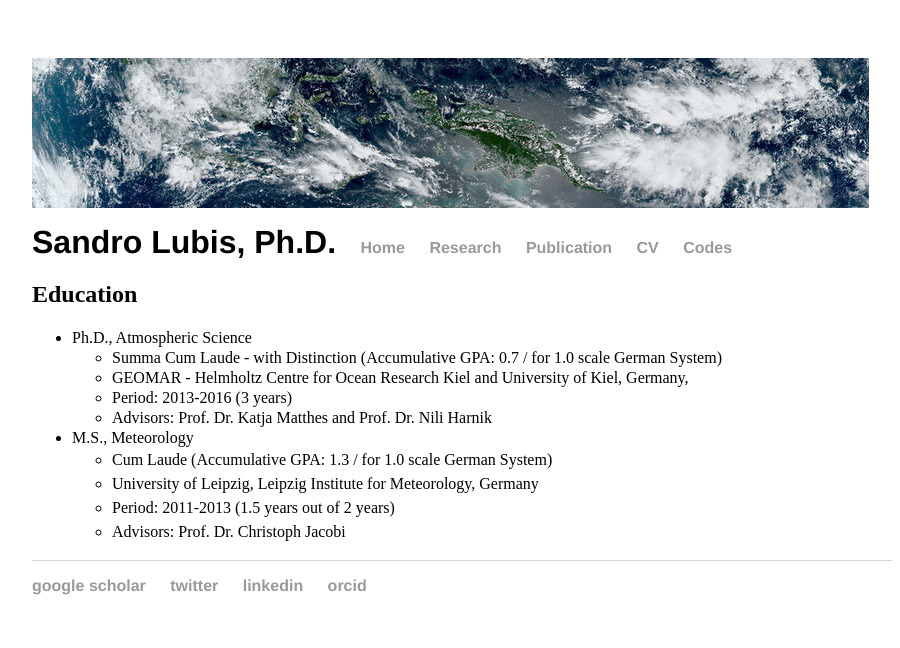
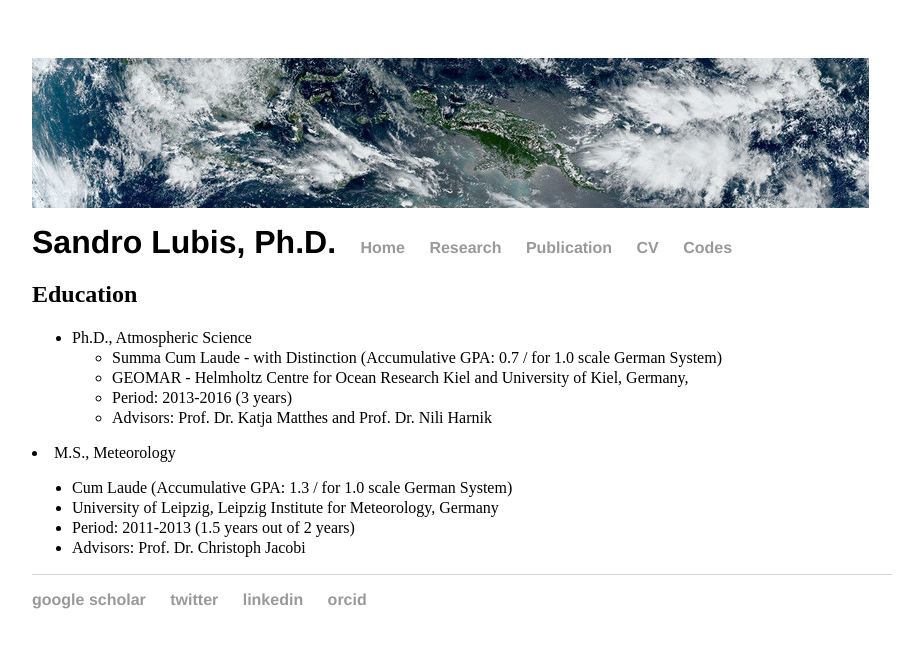
Before and after one commit to sandrolubis/sandrolubis.github.io, a Jekyll site: the page built from cv/index.html, in a window 1280 px wide. Shown: the top 648 px of the page, without its empty margins (276-1176 px from the left). Built offline with Jekyll 4.4.1, drawn with Linux system fonts in a browser that asks for light colours.

Commit message:
Update index.html

```diff
--- a/cv/index.html
+++ b/cv/index.html
@@ -13,8 +13,9 @@ title: CV | Sandro Lubis
 			<li>Period: 2013-2016 (3 years)</li>
 			<li>Advisors: Prof. Dr. Katja Matthes and Prof. Dr. Nili Harnik </li>
 		</ul>
+		</ul>
 		<li>M.S., Meteorology</li>
-		<ul style="line-height:1.5; width: 800px;">
+		<ul style="line-height:1.25; width: 800px;">
 			<li>Cum Laude (Accumulative GPA: 1.3 / for 1.0 scale German System)</li>
 			<li>University of Leipzig, Leipzig Institute for Meteorology, Germany</li>
 			<li>Period: 2011-2013 (1.5 years out of 2 years)</li>
```
